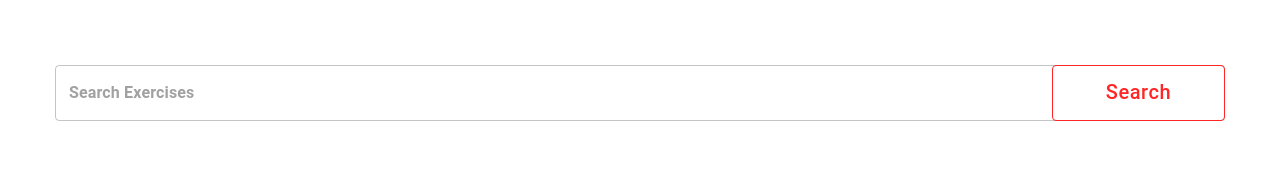
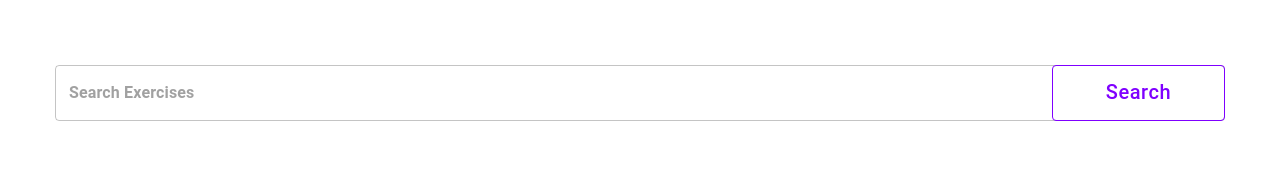
Before and after one commit to FelipeMatthew/fit-flex, a React (Create React App) app: page / in a window 1280 px wide. In both pictures the pointer is over the button "Search". Shown: the part 1067-1238 px from the top of the page. Built offline with nearby package versions, Linux system fonts and the light colour scheme; no server answers.

Commit message:
✨ feat: Finished footer

```diff
--- a/src/App.css
+++ b/src/App.css
@@ -25,7 +25,7 @@ body {
   display: flex;
   justify-content: center;
   align-items: center;
-  color: #FF2625;
+  color: #7F00FF;
   font-size: 25px;
   border-radius: 4px;
   position: absolute;
@@ -69,7 +69,7 @@ body {
   width: 400px;
   height: 445px;
   background: #fff;
-  border-top: 4px solid #FF2625;
+  border-top: 4px solid #7F00FF;
   border-bottom-left-radius: 20px;
   text-decoration: none;
   display: flex;
@@ -95,8 +95,8 @@ body {
 }
 
 .search-btn:hover {
-  color: #FF2625 !important;
-  border: 1px solid #FF2625 !important;
+  color: #7F00FF !important;
+  border: 1px solid #7F00FF !important;
 }
 
 .exercise-video {
```
